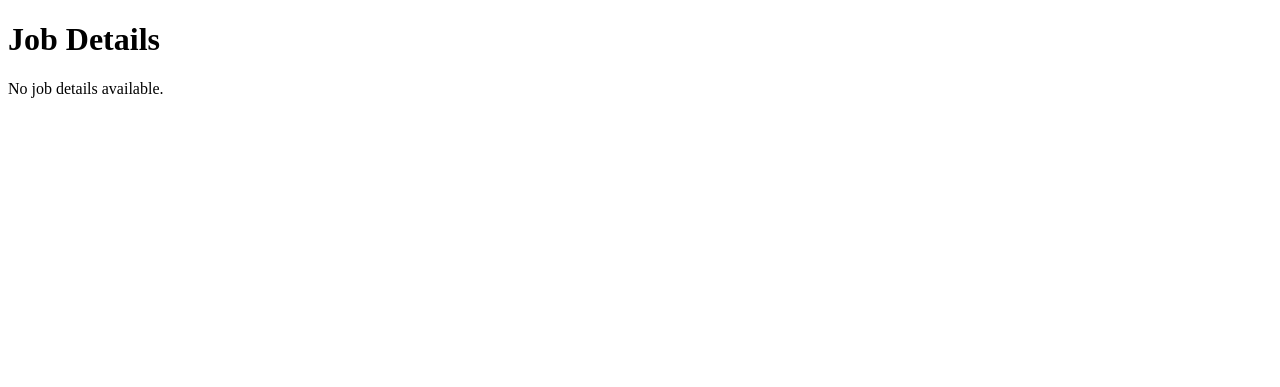
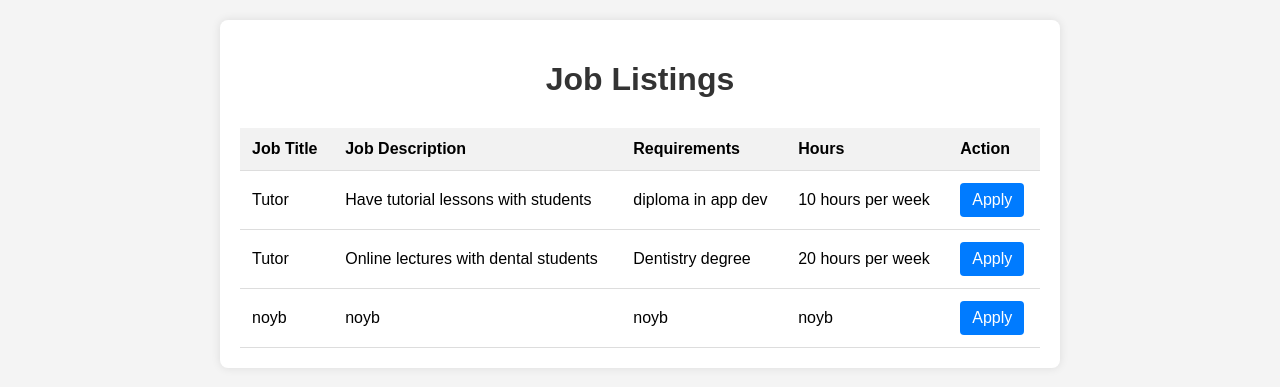
Before and after one commit to Mlungisi074/EduMatch, a Flask app: page /apply in a window 1280 px wide. Shown: the top 387 px of the page. Run offline with Flask 3, Linux system fonts and the light colour scheme.

Commit message:
status_progresss

```diff
--- a/FrontEnd/JobsTable/app.py
+++ b/FrontEnd/JobsTable/app.py
@@ -248,6 +248,7 @@ from itsdangerous import URLSafeTimedSerializer, BadSignature
 from flask_mail import Mail, Message
 from models import db, Job, User, Application
 import uuid
+from uuid import uuid4
 
 app = Flask(__name__)
 app.config['SQLALCHEMY_DATABASE_URI'] = 'sqlite:///jobs.db'
@@ -506,25 +507,41 @@ def track():
 #         # You may want to redirect to a different page or render a template for GET requests
 #         return render_template('apply.html')  # Render the apply.html template for GET requests
 
-@app.route('/apply', methods=['GET', 'POST'])
+# Route for viewing job listings and submitting applications
+@app.route('/apply', methods=['GET'])
 def apply():
-    if request.method == 'POST':
-        # Get form data
-        title = request.form['title']
-        description = request.form['description']
-        requirements = request.form['requirements']
-        hours = request.form['hours']
+    # Fetch all jobs from the database
+    jobs = Job.query.all()
 
-        # Create a new job instance and save it to the database
-        new_job = Job(title=title, description=description, requirements=requirements, hours=hours)
-        db.session.add(new_job)
-        db.session.commit()
+    # Pass the job data to the apply.html template
+    return render_template('apply.html', jobs=jobs)
 
-        # Redirect to the apply route with the job ID as a parameter
-        return redirect(url_for('apply', job_id=new_job.id))
+# Route for handling job application form submission
+@app.route('/submit_application', methods=['POST'])
+def submit_application():
+    # Get form data
+    job_id = request.form['job_id']
+    user_id = request.form['user_id']  # Assuming you have user authentication implemented
 
-    # If the request method is not POST, display the apply.html template
-    return render_template('apply.html', job=None)
+    # Check if the job ID exists in the database
+    job = Job.query.get(job_id)
+    if not job:
+        flash("Job not found.", 'error')
+        return redirect(url_for('apply'))  # Redirect back to the job application page
+
+    # Generate a unique application ID
+    application_id = generate_application_id()
+
+    # Create a new job application instance and save it to the database
+    new_application = Application(application_id=application_id, job_id=job_id, user_id=user_id)
+    db.session.add(new_application)
+    db.session.commit()
+
+    flash("Application submitted successfully! Your application ID is {}".format(application_id), 'success')
+    return redirect(url_for('apply'))  # Redirect back to the job application page
+
+
+
 
 @app.route('/track', methods=['GET'])
 def track_application():
@@ -540,6 +557,13 @@ def track_application():
     else:
         return jsonify({'error': 'Application ID not provided'}), 400
 
+# Function to generate a unique application ID
+def generate_application_id():
+    return str(uuid.uuid4())
+
+@app.route('/apply/<application_id>')
+def application_confirmation(application_id):
+    return render_template('application_confirmation.html', application_id=application_id)
 
 
 if __name__ == '__main__':
--- a/FrontEnd/JobsTable/templates/apply.html
+++ b/FrontEnd/JobsTable/templates/apply.html
@@ -3,17 +3,91 @@
 <head>
     <meta charset="UTF-8">
     <meta name="viewport" content="width=device-width, initial-scale=1.0">
-    <title>Apply for Job</title>
+    <title>Apply for Jobs</title>
+    <style>
+        body {
+            font-family: Arial, sans-serif;
+            margin: 0;
+            padding: 0;
+            background-color: #f4f4f4;
+        }
+
+        .container {
+            max-width: 800px;
+            margin: 20px auto;
+            padding: 20px;
+            background-color: #fff;
+            border-radius: 8px;
+            box-shadow: 0 0 10px rgba(0, 0, 0, 0.1);
+        }
+
+        h1 {
+            text-align: center;
+            margin-bottom: 30px;
+            color: #333;
+        }
+
+        table {
+            width: 100%;
+            border-collapse: collapse;
+            margin-top: 20px;
+        }
+
+        th, td {
+            padding: 12px;
+            text-align: left;
+            border-bottom: 1px solid #ddd;
+        }
+
+        th {
+            background-color: #f2f2f2;
+            font-weight: bold;
+        }
+
+        tr:hover {
+            background-color: #f9f9f9;
+        }
+
+        .apply-btn {
+            display: inline-block;
+            padding: 8px 12px;
+            background-color: #007bff;
+            color: #fff;
+            border: none;
+            border-radius: 4px;
+            cursor: pointer;
+            text-decoration: none;
+            text-align: center;
+            transition: background-color 0.3s;
+        }
+
+        .apply-btn:hover {
+            background-color: #0056b3;
+        }
+    </style>
 </head>
 <body>
-    <h1>Job Details</h1>
-    {% if job %}
-        <p><strong>Title:</strong> {{ job.title }}</p>
-        <p><strong>Description:</strong> {{ job.description }}</p>
-        <p><strong>Requirements:</strong> {{ job.requirements }}</p>
-        <p><strong>Hours:</strong> {{ job.hours }}</p>
-    {% else %}
-        <p>No job details available.</p>
-    {% endif %}
+    <div class="container">
+        <h1>Job Listings</h1>
+
+        <table>
+            <tr>
+                <th>Job Title</th>
+                <th>Job Description</th>
+                <th>Requirements</th>
+                <th>Hours</th>
+                <th>Action</th>
+            </tr>
+            {% for job in jobs %}
+                <tr>
+                    <td>{{ job.title }}</td>
+                    <td>{{ job.description }}</td>
+                    <td>{{ job.requirements }}</td>
+                    <td>{{ job.hours }}</td>
+                    <td><a href="{{ url_for('apply') }}" class="apply-btn">Apply</a></td>
+                </tr>
+            {% endfor %}
+        </table>
+    </div>
 </body>
 </html>
```
Also changed, not shown: FrontEnd/JobsTable/templates/application_confirmation.html (added, +12 -0 lines), instance/jobs.db.
